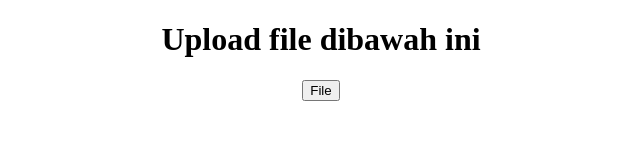
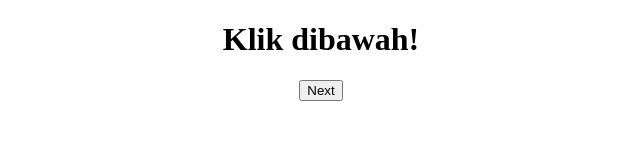
Before and after one commit to chikpynone/LatihanGIT, a plain HTML site: page index.html in a window 1280 px wide. Shown: the whole page, without its empty margins (319-959 px from the left). Drawn offline with Linux system fonts and the light colour scheme.

Commit message:
perubahan dari github

```diff
--- a/index.html
+++ b/index.html
@@ -9,8 +9,8 @@
 
 <body>
     <center>
-        <h1>Upload file dibawah ini</h1>
-        <button>File</button>
+        <h1>Klik dibawah!</h1>
+        <button>Next</button>
     </center>
 </body>
 
```
